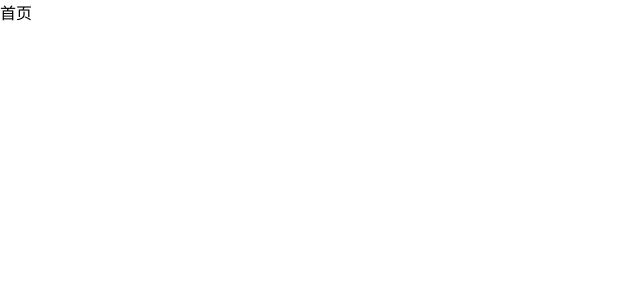
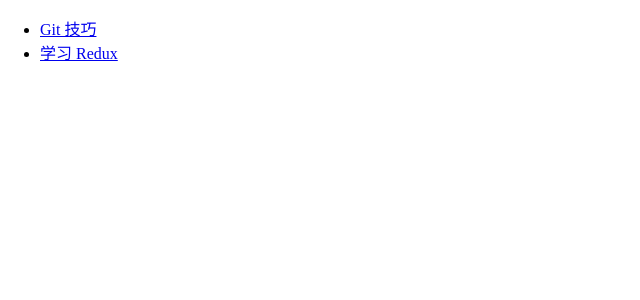
Before and after one commit to happypeter/redux-react-login, a React (Create React App) app: page / in a window 1280 px wide. Shown: the top 300 px of the page, without its empty margins (0-640 px from the left). Built offline with nearby package versions, Linux system fonts and the light colour scheme.

Commit message:
two posts

```diff
--- a/src/App.js
+++ b/src/App.js
@@ -19,7 +19,7 @@
         <Router>
           <Switch>
             <Route exact path="/" component={HomePage} />
-            <Route path="/post/1" component={PostPage} />
+            <Route path="/post/:id" component={PostPage} />
           </Switch>
         </Router>
       </Provider>
--- a/src/HomePage.js
+++ b/src/HomePage.js
@@ -1,10 +1,18 @@
 import React, { Component } from 'react'
+import {
+  Link
+} from 'react-router-dom'
 
 class HomePage extends Component {
 
   render() {
     return (
-      <div>首页</div>
+      <div>
+        <ul>
+          <li> <Link to="/post/1">Git 技巧</Link> </li>
+          <li> <Link to="/post/2">学习 Redux</Link> </li>
+        </ul>
+      </div>
     )
   }
 }
--- a/src/PostBody.js
+++ b/src/PostBody.js
@@ -11,6 +11,9 @@
   render() {
     return (
       <div className="post-body">
+        <div className="title">
+          {this.props.postId}
+        </div>
         <div onClick={this.like} className="likes-num num">
           {this.props.likes} 赞
         </div>
--- a/src/PostPage.js
+++ b/src/PostPage.js
@@ -5,13 +5,15 @@
 class PostPage extends Component {
 
   render() {
+    console.log(this.props.match.params.id)
+    let { id } = this.props.match.params
     return (
       <div>
         <div className="top  clearfix">
-          <PostBody  />
+          <PostBody postId={id}/>
         </div>
         <div className="bottom clearfix">
-          <CommentBox />
+          <CommentBox postId={id}/>
         </div>
       </div>
     )
```
